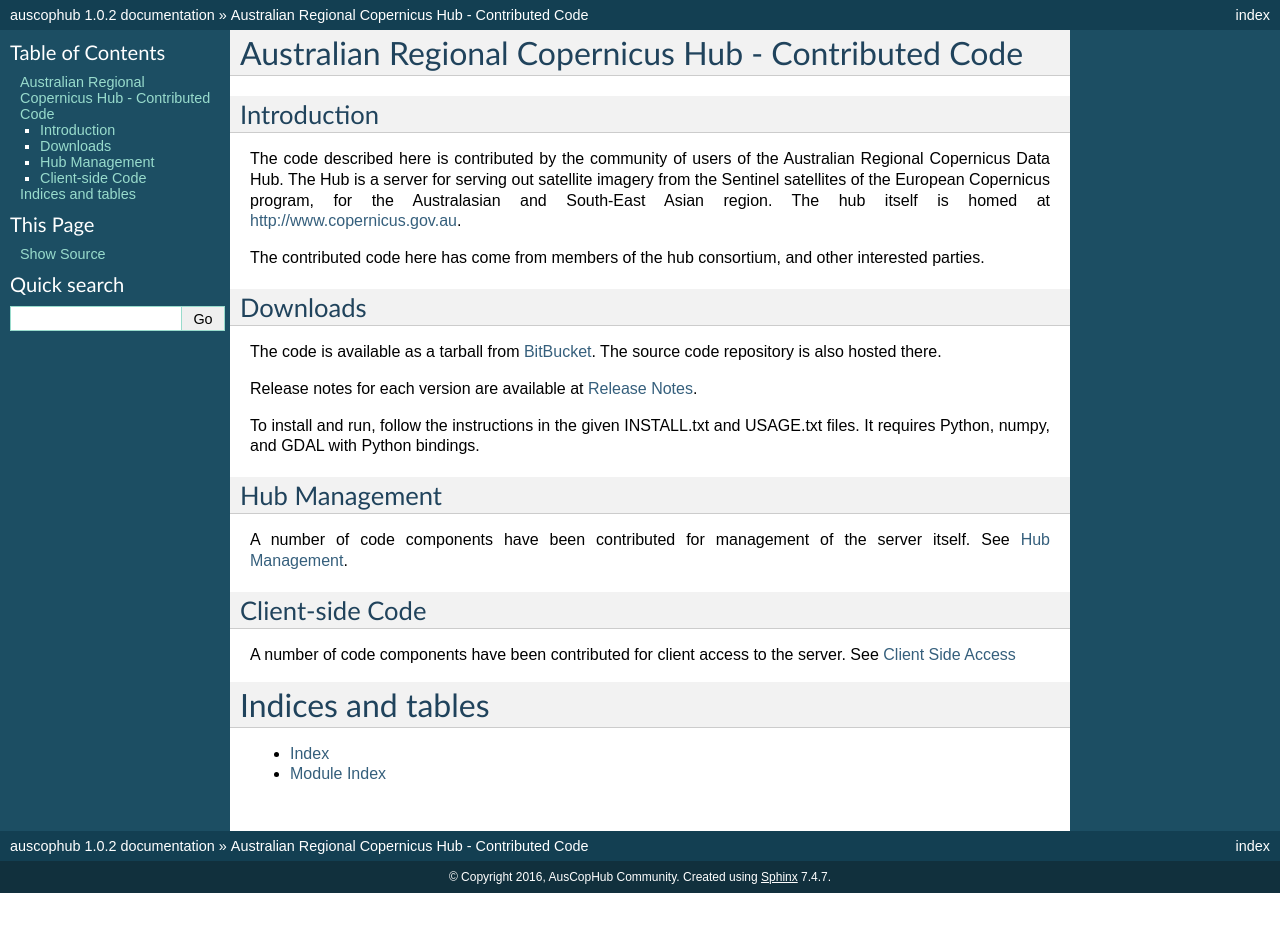
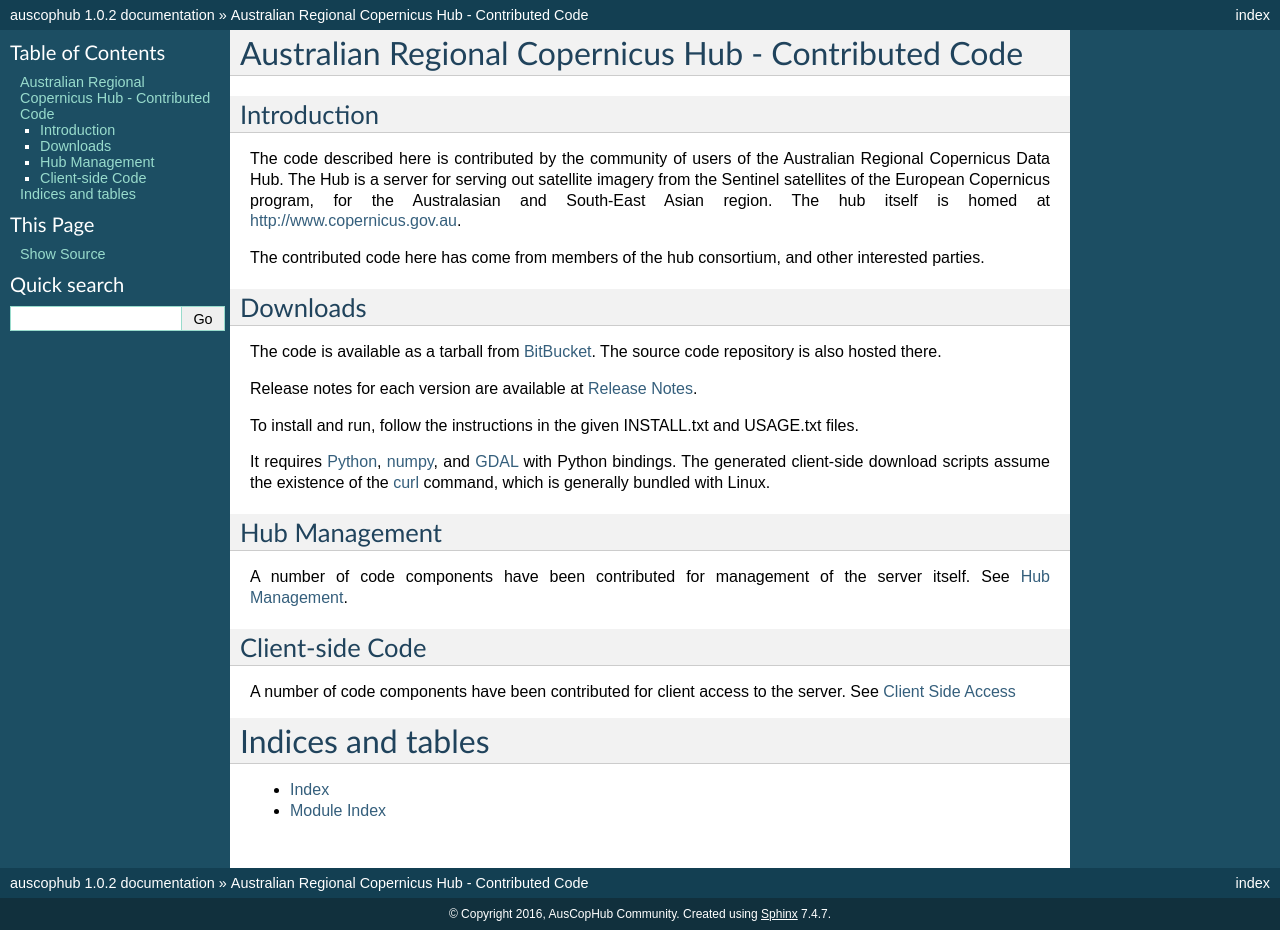
Before and after one commit to CopernicusAustralasia/auscophub, a Sphinx documentation site: the page built from doc/source/index.rst, in a window 1280 px wide. Built offline with Sphinx 7.4.7, drawn with Linux system fonts in a browser that asks for light colours; before the commit the page ends 900 px from its top, so only the background shows below that.

Commit message:
index.rst: Added links for the relevant websites (Python, numpy and GDAL)

```diff
--- a/doc/source/index.rst
+++ b/doc/source/index.rst
@@ -21,7 +21,11 @@ repository is also hosted there.
 Release notes for each version are available at :doc:`releasenotes`.
 
 To install and run, follow the instructions in the given INSTALL.txt and USAGE.txt files.
-It requires Python, numpy, and GDAL with Python bindings.
+
+It requires `Python <https://www.python.org/>`_, `numpy <http://www.numpy.org/>`_, and
+`GDAL <http://www.gdal.org/>`_ with Python bindings. The generated client-side download scripts
+assume the existence of the `curl <https://curl.haxx.se/>`_ command,
+which is generally bundled with Linux.
 
 Hub Management
 --------------
```
